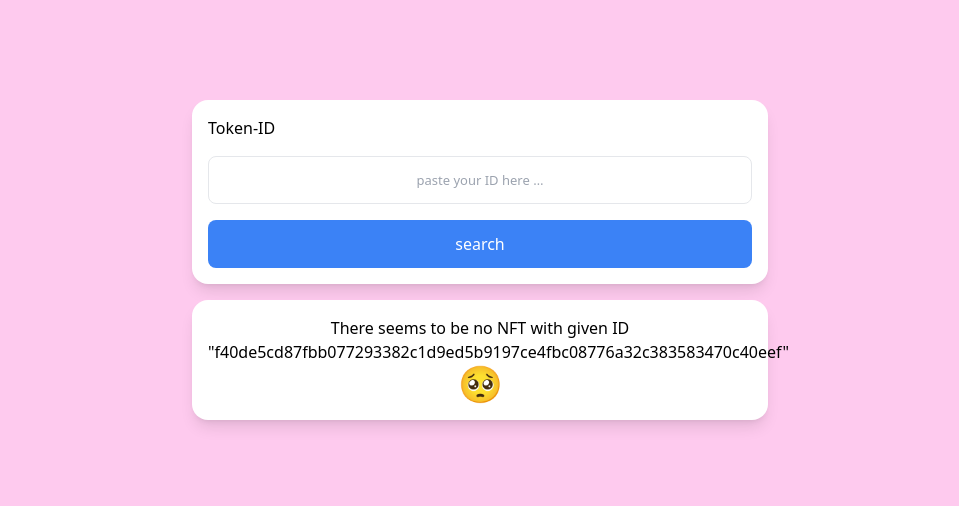
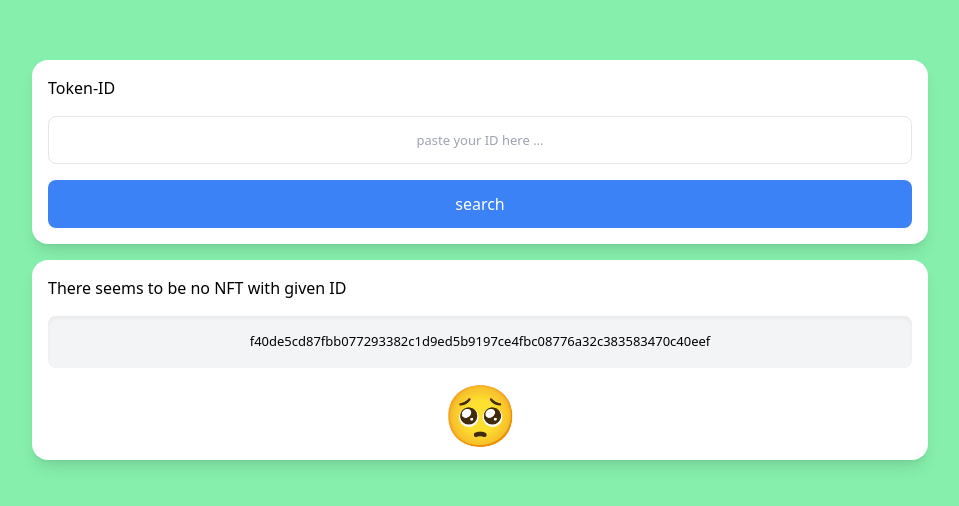
Before and after one commit to johannesstrueber/ergo-nft-viewer, a Next.js app: page / in a window 1280 px wide. Shown: the part 140-646 px from the top of the page, without its empty margins (160-1119 px from the left). Built offline with nearby package versions, Linux system fonts and the light colour scheme; no server answers.

Commit message:
fix: :sparkles: return useeffect ui improvements

```diff
--- a/pages/index.js
+++ b/pages/index.js
@@ -9,8 +9,8 @@ export default function Home() {
   const [infoData, setInfoData] = useState(null);
 
   const getInfoToken = useCallback(async () => {
-    let tokenId = searchQuery
-    const response = await fetch("https://api.ergoplatform.com/api/v1/boxes/byTokenId/" + tokenId)
+
+    const response = await fetch("https://api.ergoplatform.com/api/v1/boxes/byTokenId/" + searchQuery)
       .catch(e => console.log(e))
 
     if (response != undefined) {
@@ -51,10 +51,11 @@ export default function Home() {
 
   useEffect(() => {
     getInfoToken(searchQuery);
-    return () => {
-      getInfoToken(searchQuery);
-    }
+    // return () => {
+    //   getInfoToken(searchQuery);
+    // }
   }, [getInfoToken]);
+  console.log(searchQuery, "searchQuery")
 
 
   return (
@@ -62,10 +63,10 @@ export default function Home() {
       <Head>
         <title>Ergo NFT Viewer</title>
       </Head>
-      <div className='w-full justify-center items-center flex h-screen bg-[#fecaee] p-4 md:p-12 transition-all duration-300'>
+      <div className='w-full justify-center md:items-center flex min-h-screen bg-green-300 p-4 md:p-12 transition-all duration-300 select-none'>
         <div className='space-y-4'>
           <form
-            className='min-w-1/2 max-w-xl bg-white rounded-2xl items-center p-4 space-y-4 relative flex flex-wrap shadow-lg'
+            className='min-w-1/2 md:max-w-4xl bg-white rounded-2xl items-center p-4 space-y-4 relative flex flex-wrap shadow-lg'
             onSubmit={handleSubmit}
           >
             <label
@@ -77,10 +78,12 @@ export default function Home() {
               <input
                 type="text"
                 name="tokenId"
+                maxLength={64}
+                minLength={64}
                 id="tokenId"
                 required
                 placeholder='paste your ID here …'
-                className='w-full h-12 border rounded-lg px-4 text-center text-[13px]'
+                className='w-full h-12 border rounded-lg px-4 text-center text-[13px] overflow-scroll'
               />
             </div>
             <div className='w-full space-x-4 flex '>
@@ -93,7 +96,7 @@ export default function Home() {
             </div>
           </form>
 
-          <div className='min-w-1/2 max-w-xl bg-white rounded-2xl p-4 space-y-4 relative flex flex-wrap shadow-lg  justify-center'>
+          <div className='min-w-1/2 md:max-w-4xl bg-white rounded-2xl p-4 space-y-4 relative flex flex-wrap shadow-lg justify-center'>
             {infoData ? (
               <>
                 <h1>
@@ -112,13 +115,17 @@ export default function Home() {
                 </p>
               </>
             ) : (
-              <div className='text-center w-full'>
-                <h1>
-                  There seems to be no NFT with given ID <br />
-                  &quot;{searchQuery}&quot;<br />
-                  <span className="text-4xl">🥺</span>
-                </h1>
-              </div>
+              <>
+                <div className='w-full text-left'>
+                  There seems to be no NFT with given ID
+                </div>
+                <div className="overflow-scroll select-text text-center cursor-drag p-4 rounded-lg bg-gray-100 w-32 md:w-auto flex-grow shadow-inner text-[13px]">
+                  {searchQuery}
+                </div>
+                <div className='w-full text-6xl text-center '>
+                  🥺
+                </div>
+              </>
             )}
           </div>
         </div>
```
